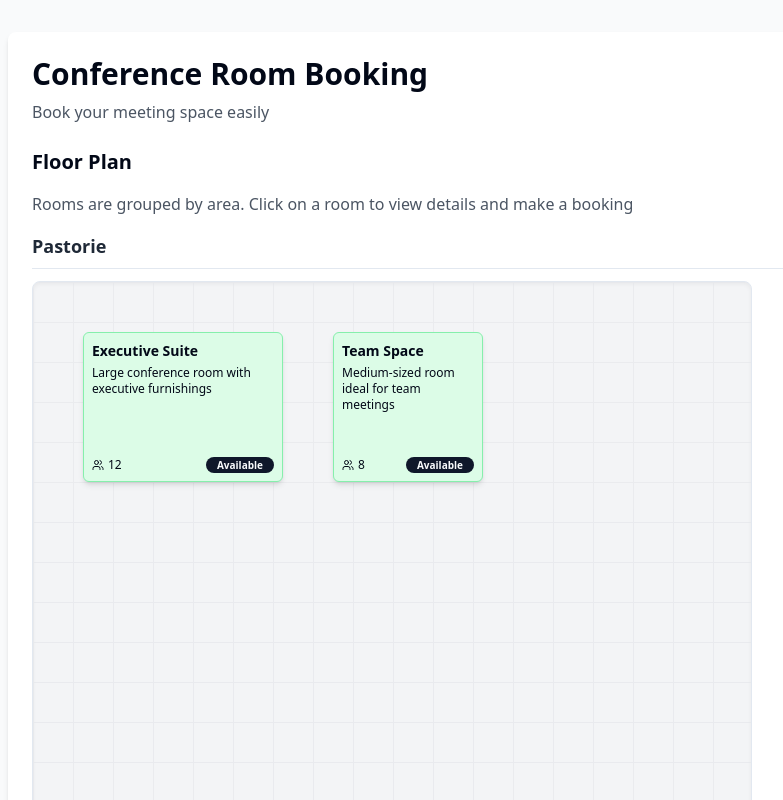
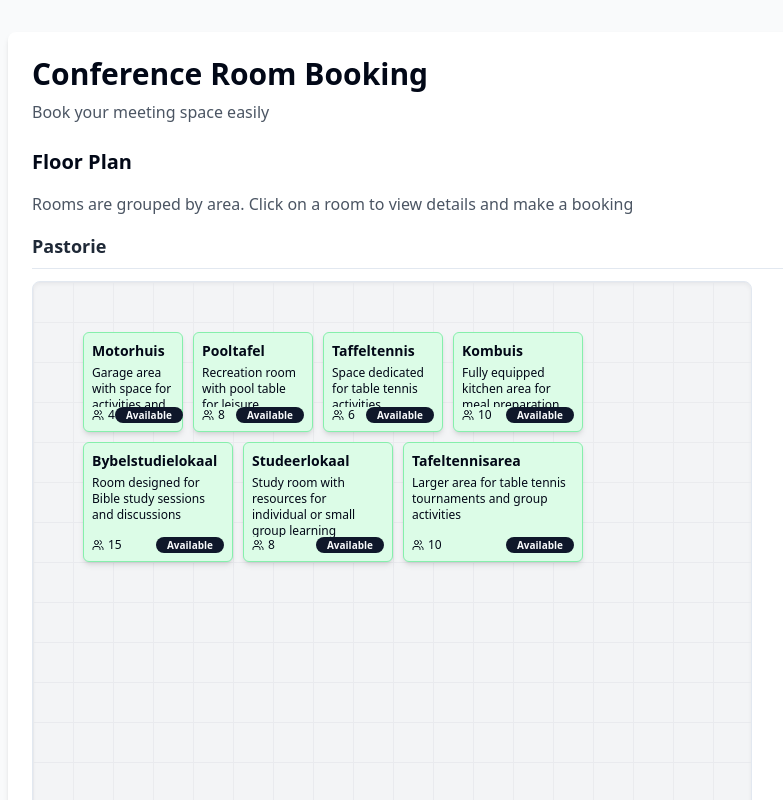
Before and after one commit to EFBecker1974/gkbrooklyn-booking-application, a React (Vite) app: page / in a window 1280 px wide. Shown: the top 800 px of the page, without its empty margins (8-791 px from the left). Built offline with nearby package versions, Linux system fonts and the light colour scheme.

Commit message:
Update rooms data
Updates the rooms data to include 7 rooms in the Pastorie area.

```diff
--- a/src/data/rooms.ts
+++ b/src/data/rooms.ts
@@ -1,4 +1,3 @@
-
 export interface Room {
   id: string;
   name: string;
@@ -17,24 +16,69 @@ export interface Room {
 export const rooms: Room[] = [
   {
     id: "room-1",
-    name: "Executive Suite",
-    capacity: 12,
-    amenities: ["Projector", "Whiteboard", "Video conferencing"],
-    description: "Large conference room with executive furnishings",
+    name: "Motorhuis",
+    capacity: 4,
+    amenities: ["Storage space", "Workshop area"],
+    description: "Garage area with space for activities and storage",
     area: "Pastorie",
-    position: { x: 50, y: 50, width: 200, height: 150 }
+    position: { x: 50, y: 50, width: 100, height: 100 }
   },
   {
     id: "room-2",
-    name: "Team Space",
+    name: "Pooltafel",
     capacity: 8,
-    amenities: ["Whiteboard", "Video conferencing"],
-    description: "Medium-sized room ideal for team meetings",
+    amenities: ["Pool table", "Seating area", "Refreshment corner"],
+    description: "Recreation room with pool table for leisure activities",
     area: "Pastorie",
-    position: { x: 300, y: 50, width: 150, height: 150 }
+    position: { x: 160, y: 50, width: 120, height: 100 }
   },
   {
     id: "room-3",
+    name: "Taffeltennis",
+    capacity: 6,
+    amenities: ["Table tennis table", "Scoreboard", "Storage cabinet"],
+    description: "Space dedicated for table tennis activities",
+    area: "Pastorie",
+    position: { x: 290, y: 50, width: 120, height: 100 }
+  },
+  {
+    id: "room-4",
+    name: "Kombuis",
+    capacity: 10,
+    amenities: ["Full kitchen", "Island counter", "Dining area"],
+    description: "Fully equipped kitchen area for meal preparation",
+    area: "Pastorie",
+    position: { x: 420, y: 50, width: 130, height: 100 }
+  },
+  {
+    id: "room-5",
+    name: "Bybelstudielokaal",
+    capacity: 15,
+    amenities: ["Whiteboard", "Bookshelves", "Study tables"],
+    description: "Room designed for Bible study sessions and discussions",
+    area: "Pastorie",
+    position: { x: 50, y: 160, width: 150, height: 120 }
+  },
+  {
+    id: "room-6",
+    name: "Studeerlokaal",
+    capacity: 8,
+    amenities: ["Desk space", "Reference materials", "Quiet environment"],
+    description: "Study room with resources for individual or small group learning",
+    area: "Pastorie",
+    position: { x: 210, y: 160, width: 150, height: 120 }
+  },
+  {
+    id: "room-7",
+    name: "Tafeltennisarea",
+    capacity: 10,
+    amenities: ["Multiple table tennis tables", "Seating area", "Water cooler"],
+    description: "Larger area for table tennis tournaments and group activities",
+    area: "Pastorie",
+    position: { x: 370, y: 160, width: 180, height: 120 }
+  },
+  {
+    id: "room-8",
     name: "Kafee",
     capacity: 20,
     amenities: ["Coffee machine", "Seating area", "Snack counter"],
@@ -43,7 +87,7 @@ export const rooms: Room[] = [
     position: { x: 50, y: 250, width: 120, height: 100 }
   },
   {
-    id: "room-4",
+    id: "room-9",
     name: "Bybelstudielokaal",
     capacity: 12,
     amenities: ["Bookshelves", "Whiteboard", "Study tables"],
@@ -52,7 +96,7 @@ export const rooms: Room[] = [
     position: { x: 180, y: 250, width: 120, height: 100 }
   },
   {
-    id: "room-5",
+    id: "room-10",
     name: "Kerksaal",
     capacity: 50,
     amenities: ["Sound system", "Projector", "Stage area", "Flexible seating"],
@@ -61,7 +105,7 @@ export const rooms: Room[] = [
     position: { x: 310, y: 250, width: 140, height: 120 }
   },
   {
-    id: "room-6",
+    id: "room-11",
     name: "Kombuis",
     capacity: 8,
     amenities: ["Full kitchen", "Refrigerator", "Serving area"],
@@ -70,7 +114,7 @@ export const rooms: Room[] = [
     position: { x: 460, y: 250, width: 100, height: 100 }
   },
   {
-    id: "room-7",
+    id: "room-12",
     name: "Kerkkantoor",
     capacity: 4,
     amenities: ["Desks", "Filing cabinets", "Printer"],
@@ -79,7 +123,7 @@ export const rooms: Room[] = [
     position: { x: 570, y: 250, width: 100, height: 100 }
   },
   {
-    id: "room-8",
+    id: "room-13",
     name: "Konsistorie",
     capacity: 10,
     amenities: ["Projector", "Whiteboard", "Sound system"],
@@ -88,7 +132,7 @@ export const rooms: Room[] = [
     position: { x: 220, y: 390, width: 180, height: 120 }
   },
   {
-    id: "room-9",
+    id: "room-14",
     name: "Langs liturgie area",
     capacity: 20,
     amenities: ["Sound system", "Video conferencing", "Piano"],
@@ -97,7 +141,7 @@ export const rooms: Room[] = [
     position: { x: 420, y: 390, width: 200, height: 120 }
   },
   {
-    id: "room-10",
+    id: "room-15",
     name: "Gesinskamer",
     capacity: 15,
     amenities: ["TV Screen", "Comfortable seating", "Children's play area"],
```
